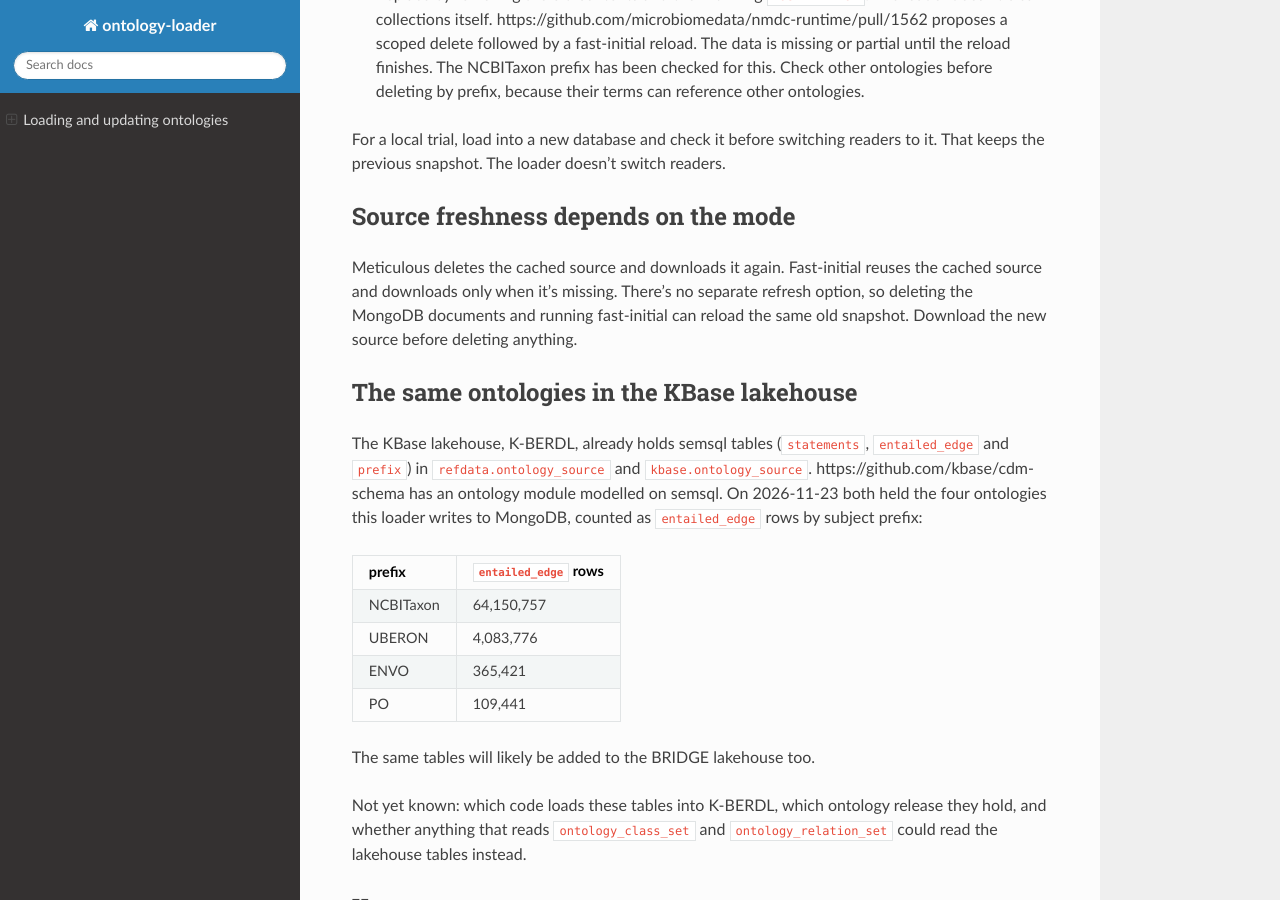
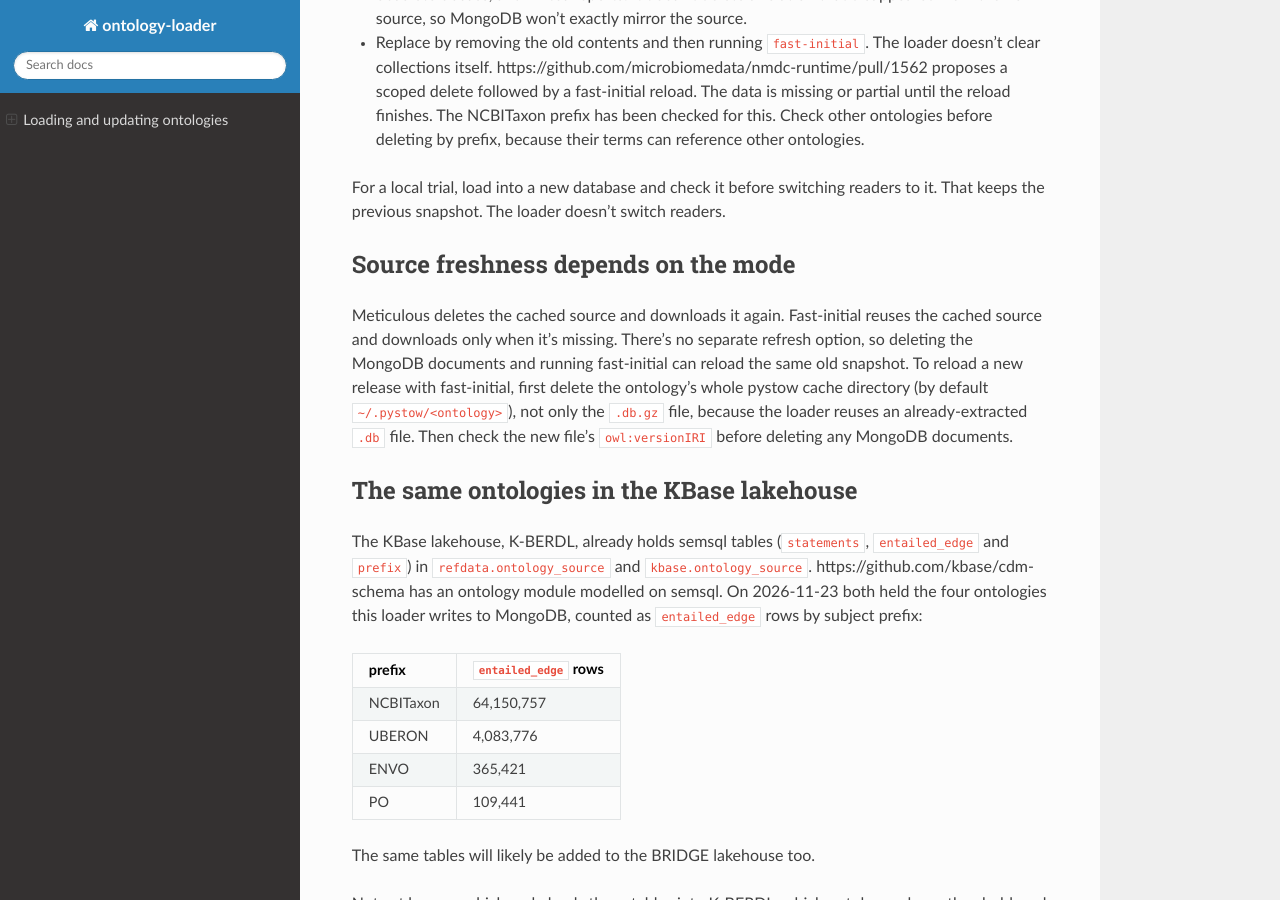
Before and after one commit to microbiomedata/ontology-loader, a Sphinx documentation site: the page built from docs/loading-and-updating.md, in a window 1280 px wide and 900 px high, scrolled down 1695 px. Built offline with Sphinx 7.4.7 and the Read the Docs theme 3.1.0, drawn with Linux system fonts in a browser that asks for light colours; pages that are not in the unit, such as notebooks, are missing from menus; some of the changed text lies outside the part shown.

Commit message:
Say exclusion keeps earlier documents, and how to refresh the cached source

```diff
--- a/docs/loading-and-updating.md
+++ b/docs/loading-and-updating.md
@@ -14,7 +14,7 @@ The loader reads a semsql SQLite build of an ontology and writes NMDC schema `On
 
 Single-predicate closures such as `isa` skip SQLite's temporary deduplication B-tree. Multi-predicate closures such as `combined` still need it, so the NCBITaxon memory figures below don't bound `combined` on other large ontologies.
 
-`--exclude-descendants-of <CURIE>`, repeatable, leaves out the `rdfs:subClassOf` descendants of a term and keeps the term itself. Excluding `NCBITaxon:6656` (Arthropoda) cuts an NCBITaxon load from 4.34 GB to 2.12 GB on disk, because arthropods are 49.6 percent of the ancestry closure.
+`--exclude-descendants-of <CURIE>`, repeatable, leaves out the `rdfs:subClassOf` descendants of a term and keeps the term itself. Excluding `NCBITaxon:6656` (Arthropoda) cuts an NCBITaxon load from 4.34 GB to 2.12 GB on disk, because arthropods are 49.6 percent of the ancestry closure. The option filters only the current load. It doesn't delete documents that an earlier load stored, so getting the smaller collections needs an empty target database.
 
 ## Load into a local MongoDB
 
@@ -53,7 +53,7 @@ For a local trial, load into a new database and check it before switching reader
 
 ## Source freshness depends on the mode
 
-Meticulous deletes the cached source and downloads it again. Fast-initial reuses the cached source and downloads only when it's missing. There's no separate refresh option, so deleting the MongoDB documents and running fast-initial can reload the same old snapshot. Download the new source before deleting anything.
+Meticulous deletes the cached source and downloads it again. Fast-initial reuses the cached source and downloads only when it's missing. There's no separate refresh option, so deleting the MongoDB documents and running fast-initial can reload the same old snapshot. To reload a new release with fast-initial, first delete the ontology's whole pystow cache directory (by default `~/.pystow/<ontology>`), not only the `.db.gz` file, because the loader reuses an already-extracted `.db` file. Then check the new file's `owl:versionIRI` before deleting any MongoDB documents.
 
 ## The same ontologies in the KBase lakehouse
 
```
